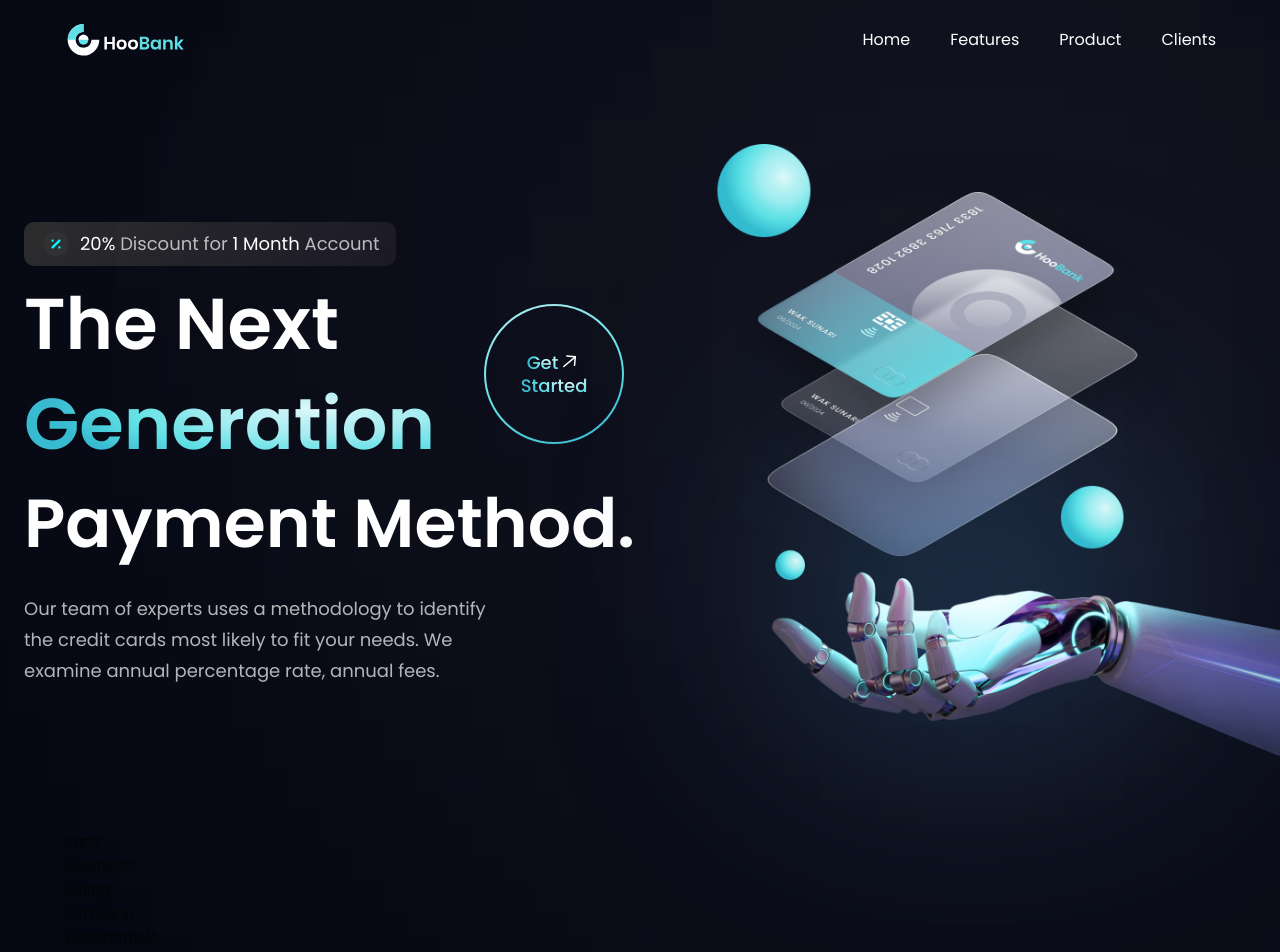
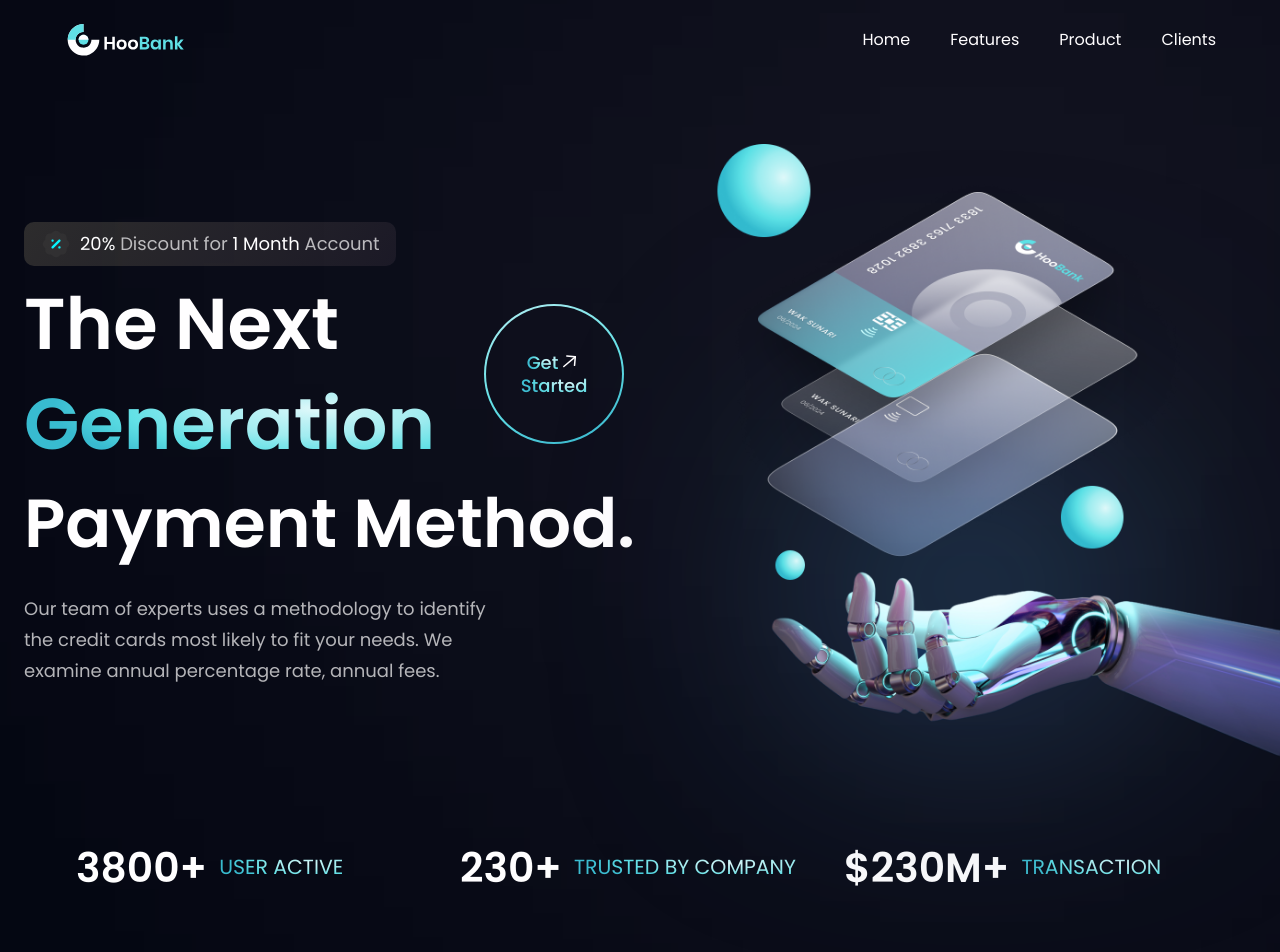
Before and after one commit to calebthecurious/bank-website, a React (Vite) app: page / in a window 1280 px wide. Shown: the top 952 px of the page. Built offline with nearby package versions, Linux system fonts and the light colour scheme.

Commit message:
4th commit - stats section

```diff
--- a/src/components/Stats.jsx
+++ b/src/components/Stats.jsx
@@ -1,7 +1,22 @@
-import React from "react";
+import { stats } from "../constants";
+import styles from "../style";
 
-const Stats = () => {
-  return <div>Stats</div>;
-};
+const Stats = () => (
+  <section className={`${styles.flexCenter} flex-row flex-wrap sm:mb-20 mb-6`}>
+    {stats.map((stat) => (
+      <div
+        key={stat.id}
+        className={`flex-1 flex justify-start items-center flex-row m-3`}
+      >
+        <h4 className="font-poppins font-semibold xs:text-[40.89px] text-[30.89px] xs:leading-[53.16px] leading-[43.16px] text-white">
+          {stat.value}
+        </h4>
+        <p className="font-poppins font-normal xs:text-[20.45px] text-[15.45px] xs:leading-[26.58px] leading-[21.58px] text-gradient uppercase ml-3">
+          {stat.title}
+        </p>
+      </div>
+    ))}
+  </section>
+);
 
 export default Stats;
```
